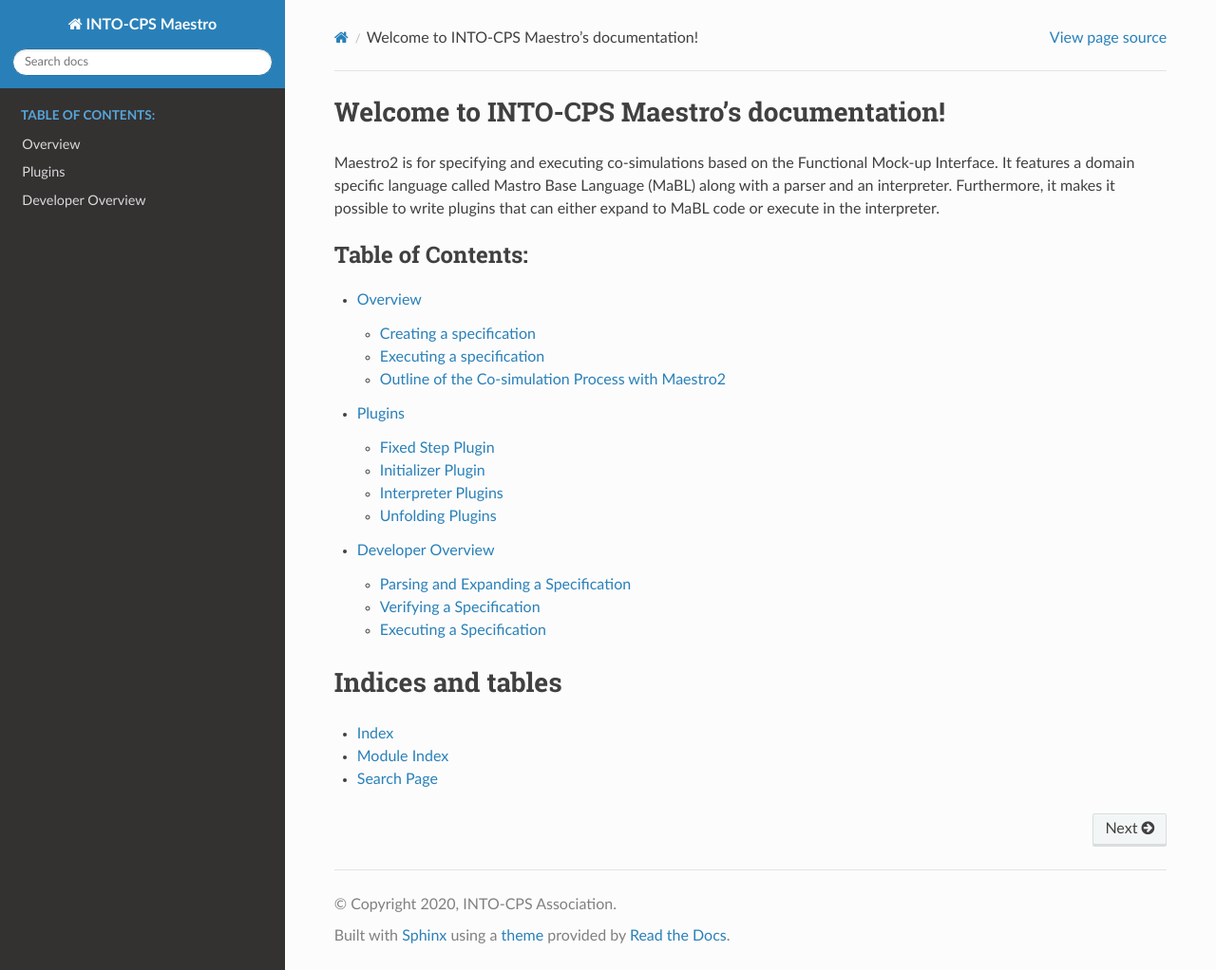
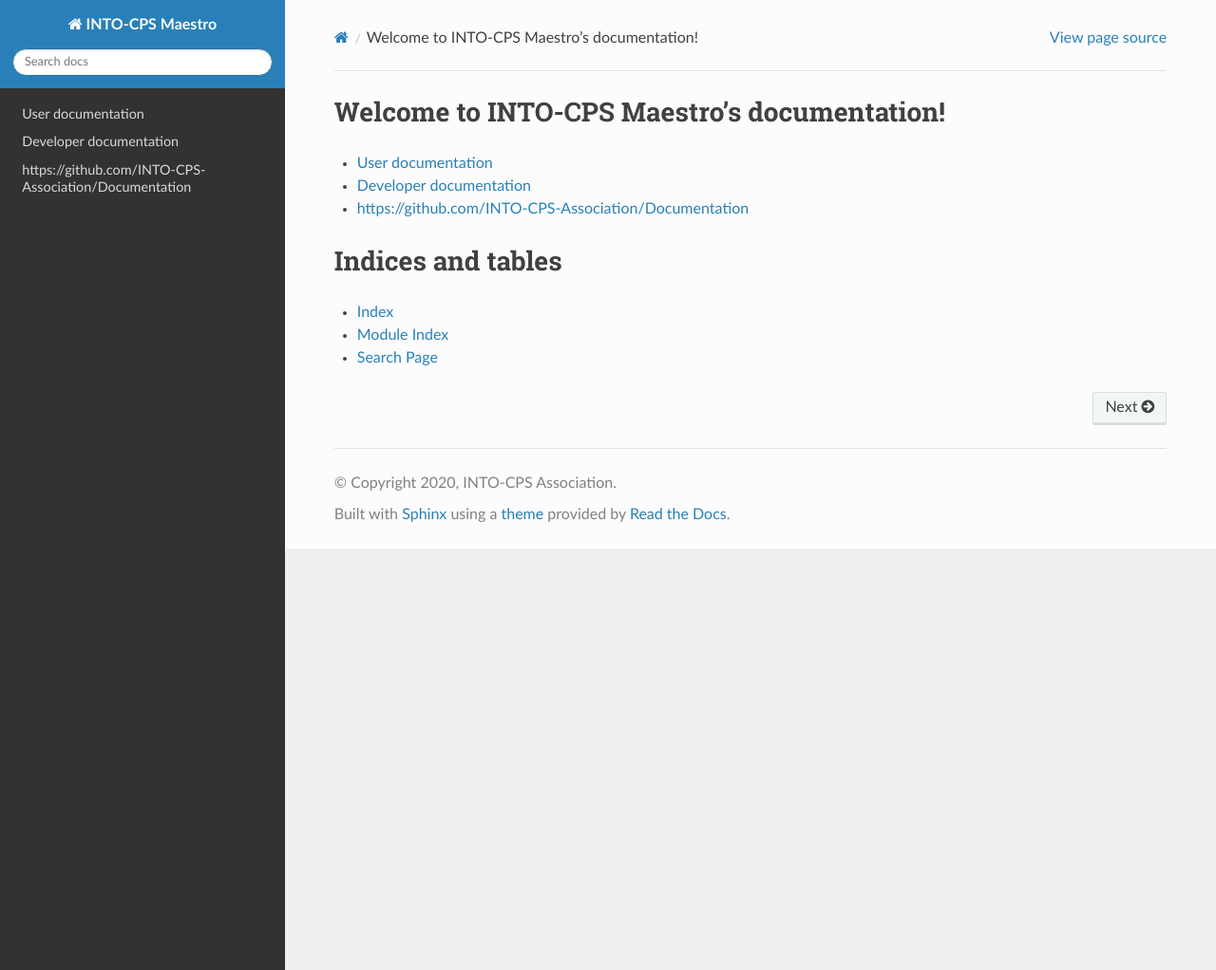
Before and after one commit to INTO-CPS-Association/maestro, a Sphinx documentation site: the page built from docs/index.rst, in a window 1280 px wide and 1022 px high. Shown: the whole window at 95% size. Built offline with Sphinx 7.4.7 and the Read the Docs theme 2.0.0, drawn with Linux system fonts in a browser that asks for light colours.

Commit message:
Separate user and dev documents
- separates user and dev documents into two separate sections
  of the docs/.
  - adds commands to make_docs.sh to generate both HTML and PDF
  outputs from the sphinx tool.

```diff
--- a/docs/conf.py
+++ b/docs/conf.py
@@ -69,4 +69,4 @@
 if os.environ.get("READTHEDOCS") != None:
     plantuml = 'java -Djava.awt.headless=true -jar /usr/share/plantuml/plantuml.jar'
 else:
-    plantuml = 'java -jar plantuml.jar'
+    plantuml = 'java -jar ../plantuml.jar'
--- /dev/null
+++ b/docs/dev/index.rst
@@ -0,0 +1,17 @@
+.. INTO-CPS Maestro documentation master file, created by
+   sphinx-quickstart on Tue May 26 14:23:21 2020.
+   You can adapt this file completely to your liking, but it should at least
+   contain the root `toctree` directive.
+
+Developer documentation
+=======================
+Maestro2 is for specifying and executing co-simulations based on the Functional Mock-up Interface.
+It features a domain specific language called Mastro Base Language (MaBL) along with a parser and an interpreter.
+Furthermore, it makes it possible to write plugins that can either expand to MaBL code or execute in the interpreter.
+
+.. toctree::
+   :maxdepth: 3
+   :caption: Table of Contents:
+
+   overview
+   plugins/index
--- a/docs/index.rst
+++ b/docs/index.rst
@@ -5,17 +5,13 @@
 
 Welcome to INTO-CPS Maestro's documentation!
 ============================================
-Maestro2 is for specifying and executing co-simulations based on the Functional Mock-up Interface.
-It features a domain specific language called Mastro Base Language (MaBL) along with a parser and an interpreter.
-Furthermore, it makes it possible to write plugins that can either expand to MaBL code or execute in the interpreter.
 
 .. toctree::
-   :maxdepth: 3
-   :caption: Table of Contents:
+   :maxdepth: 1
 
-   overview
-   plugins/index
-   developer-overview
+   user/index
+   dev/index
+   https://github.com/INTO-CPS-Association/Documentation
 
 Indices and tables
 ==================
--- /dev/null
+++ b/docs/user/index.rst
@@ -0,0 +1,14 @@
+.. INTO-CPS Maestro documentation master file, created by
+   sphinx-quickstart on Tue May 26 14:23:21 2020.
+   You can adapt this file completely to your liking, but it should at least
+   contain the root `toctree` directive.
+
+User documentation
+==================
+Maestro2 user documentation
+
+.. toctree::
+   :maxdepth: 3
+   :caption: Table of Contents:
+
+   overview
```
Also changed, not shown: docs/dev/images/test.svg (renamed from docs/images/test.svg), docs/dev/overview.rst (renamed from docs/developer-overview.rst), docs/dev/plugins/fixedstep.rst (renamed from docs/plugins/fixedstep.rst), docs/dev/plugins/index.rst (renamed from docs/plugins/index.rst), docs/dev/plugins/initializer.rst (renamed from docs/plugins/initializer.rst), docs/dev/plugins/interpreter.rst (renamed from docs/plugins/interpreter.rst), docs/dev/plugins/unfolding.rst (renamed from docs/plugins/unfolding.rst), docs/user/overview.rst (renamed from docs/overview.rst), 3 other files.
